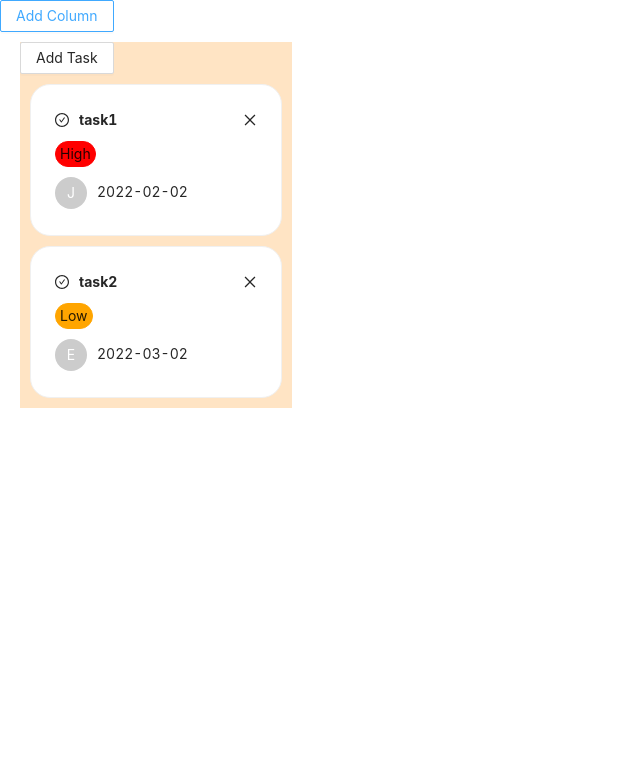
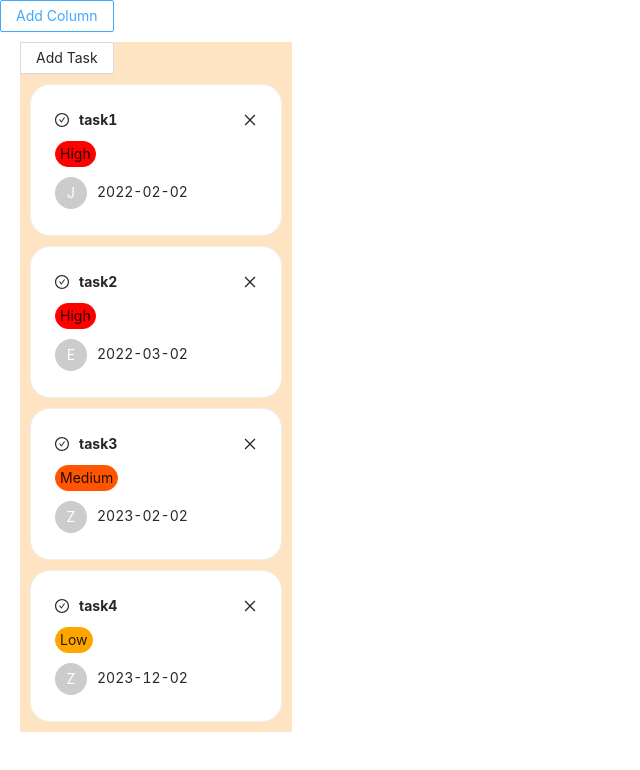
Before and after one commit to wzmcarrick/Bootcamp, a React (Create React App) app: page / in a window 1280 px wide. Shown: the top 770 px of the page, without its empty margins (0-640 px from the left). Built offline with nearby package versions, Linux system fonts and the light colour scheme; data requests are answered from the project's data file.

Commit message:
ready to change addTask to modal

```diff
--- a/db.json
+++ b/db.json
@@ -18,7 +18,7 @@
         },
         {
             "id": 3,
-            "name": "task1",
+            "name": "task3",
             "assignee": "ziming",
             "dueDate": "2023-02-02",
             "detail": "lorem ipsum...",
--- a/src/components/AddTask.js
+++ b/src/components/AddTask.js
@@ -20,6 +20,7 @@ const AddTask = () => {
 
         console.log(name)
         console.log(assignee)
+        // console.log(date)
         console.log(date.toISOString().split('T')[0])
         console.log(detail)
         console.log(priority)
@@ -29,28 +30,34 @@ const AddTask = () => {
             id: nanoid(),
             name,
             assignee,
-            date: date.toISOString().split('T')[0],
+            dueDate: date.toISOString().split('T')[0],
             detail,
             priority
         })
         )
 
-        setName(" ")
-        setAssignee(" ")
-        setDate(new Date().toISOString().split('T')[0])
-        setDetail(" ")
-        setPriority(" ")
+        // setName(" ")
+        // setAssignee(" ")
+        // setDate(new Date())
+        // setDetail(" ")
+        // setPriority(" ")
     }
 
     const onReset = () => {
         form.resetFields();
+        setName(" ")
+        setAssignee(" ")
+        setDate(new Date())
+        setDetail(" ")
+        setPriority(" ")
+
     };
 
     return (
         <Form className="custom-form" form={form} labelCol={{ span: 7, }} wrapperCol={{ span: 16, }} onFinish={onSubmit}>
             <Form.Item label="Name" name={"name"} rules={[{ required: true, message: 'Please enter name!', },]}><Input onChange={e => { setName(e.target.value) }} /></Form.Item>
             <Form.Item label="Assignee" name={"assignee"}><Input onChange={e => { setAssignee(e.target.value) }} /></Form.Item>
-            <Form.Item label="Date" name={"date"}><DatePicker /></Form.Item>
+            <Form.Item label="Date" name={"date"}><DatePicker onChange={e => { setDate(e._d) }} /></Form.Item>
             <Form.Item label="Detail" name={"detail"}><Input onChange={e => { setDetail(e.target.value) }} /></Form.Item>
             <Form.Item label="Priority" name={"priority"}>
                 <Radio.Group onChange={(e) => { setPriority(e.target.value) }} value={priority}>
--- a/src/components/Column.jsx
+++ b/src/components/Column.jsx
@@ -4,21 +4,32 @@ import { useState, useEffect } from "react";
 import { Button } from 'antd';
 import axios from 'axios'
 // import { CloseOutlined, CheckCircleOutlined } from '@ant-design/icons'
-import { useSelector } from 'react-redux';
+import { useSelector, useDispatch } from 'react-redux';
+import { setTasks } from '../features/addTask/taskSlice'
+// import { useDispatch } from "react-redux";
+import { taskDeleted } from "../features/addTask/taskSlice";
+
 
 const Column = () => {
+
+  const dispatch = useDispatch()
 
   const tasks = useSelector(state => state.tasks)
 
   const [showAddTask, setShowAddTask] = useState(false)
-  const [state, setState] = useState([])
+  // const [state, setState] = useState([])
 
-  // useEffect(() => {
-  //   axios.get('http://localhost:3001/tasks').then(res => {
-  //     console.log({ res })
-  //     setState(res.data)
-  //   })
-  // }, [])
+
+  useEffect(() => {
+    axios.get('http://localhost:3001/tasks').then(res => {
+      console.log({ res })
+      console.log(res.data)
+      dispatch(setTasks(res.data))
+      // setState(res.data)
+    })
+  }, [])
+
+  console.log(tasks)
 
   // const addTask = (task) => {
   //   console.log(task)
@@ -38,16 +49,18 @@ const Column = () => {
 
   // }
 
-  const deleteTask = (id) => {
-    setState(state.filter((st) => st.id !== id))
-  }
+  // const deleteTask = () => {
+  //   dispatch(taskDeleted(id))
+  //   // setState(state.filter((st) => st.id !== id))
+
+  // }
 
   return (
     <div className='singleColumn'>
       <Button onClick={() => setShowAddTask(!showAddTask)}>Add Task</Button>
 
       {showAddTask ? <AddTask /> : ''}
-      {tasks.map((task) => <TaskItem key={task.id} showTask={task} onDelete={deleteTask} />)}
+      {tasks.map((task) => <TaskItem key={task.id} showTask={task} />)}
     </div>
 
   );
--- a/src/components/TaskItem.jsx
+++ b/src/components/TaskItem.jsx
@@ -4,11 +4,23 @@
 import { Card, Avatar } from 'antd'
 import { CloseOutlined, CheckCircleOutlined } from '@ant-design/icons'
 import '../index.css'
+import { useDispatch } from "react-redux";
+import { taskDeleted } from "../features/addTask/taskSlice";
+import { useSelector } from 'react-redux';
 
 
 
-const TaskItem = ({ showTask, onDelete }) => {
+const TaskItem = ({ showTask }) => {
 
+  const dispatch = useDispatch()
+  const filteredTasks = useSelector(state => state.tasks.filter(s => s.id !== showTask.id))
+  // const tasks = useSelector(state => state.tasks)
+  // console.log(tasks)
+
+  const deleteTask = () => {
+    dispatch(taskDeleted(filteredTasks))
+    // setState(state.filter((st) => st.id !== id))
+  }
 
   const addPriorClass = (showTask) => {
     if (showTask.priority === 'Low') {
@@ -27,7 +39,7 @@ const TaskItem = ({ showTask, onDelete }) => {
           <CheckCircleOutlined />
           <b>{showTask.name}</b>
         </span>
-        <CloseOutlined onClick={() => { onDelete(showTask.id) }} />
+        <CloseOutlined onClick={deleteTask} />
       </div>
       {showTask.priority ? <div className={`taskPrior ${addPriorClass(showTask)}`}>{showTask.priority}</div> : <div></div>}
       <div className="taskDueDate"> <Avatar style={{ marginRight: 10 }}>{showTask.assignee ? showTask.assignee[0].toUpperCase() : ''}</Avatar>{showTask.dueDate}</div>
--- a/src/features/addTask/taskSlice.js
+++ b/src/features/addTask/taskSlice.js
@@ -1,22 +1,22 @@
 import { createSlice } from "@reduxjs/toolkit";
 
 const initialState = [
-    {
-        id: 1,
-        name: "task1",
-        assignee: "joseph",
-        dueDate: "2022-02-02",
-        detail: "lorem ipsum...",
-        priority: "High"
-    },
-    {
-        id: 2,
-        name: "task2",
-        assignee: "elton",
-        dueDate: "2022-03-02",
-        detail: "lorem ipsum...",
-        priority: "Low"
-    },
+    // {
+    //     id: 1,
+    //     name: "task1",
+    //     assignee: "joseph",
+    //     dueDate: "2022-02-02",
+    //     detail: "lorem ipsum...",
+    //     priority: "High"
+    // },
+    // {
+    //     id: 2,
+    //     name: "task2",
+    //     assignee: "elton",
+    //     dueDate: "2022-03-02",
+    //     detail: "lorem ipsum...",
+    //     priority: "Low"
+    // },
 ]
 
 export const taskSlice = createSlice({
@@ -24,11 +24,27 @@ export const taskSlice = createSlice({
     initialState,
     reducers: {
         taskAdded: (state, action) => {
+            console.log(state)
             state.push(action.payload)
-        }
+        },
+
+        setTasks: (state, action) => {
+            console.log(action.payload)
+            state = action.payload
+            return state
+        },
+
+        taskDeleted: (state, action) => {
+            console.log(state);
+            console.log(action.payload);
+            // state = state.filter((s) => { s.id !== action.payload });
+            state = action.payload
+            return state
+            // console.log(state)
+        },
     }
 })
 
-export const { taskAdded } = taskSlice.actions
+export const { taskAdded, setTasks, taskDeleted } = taskSlice.actions
 
 export default taskSlice.reducer
```
